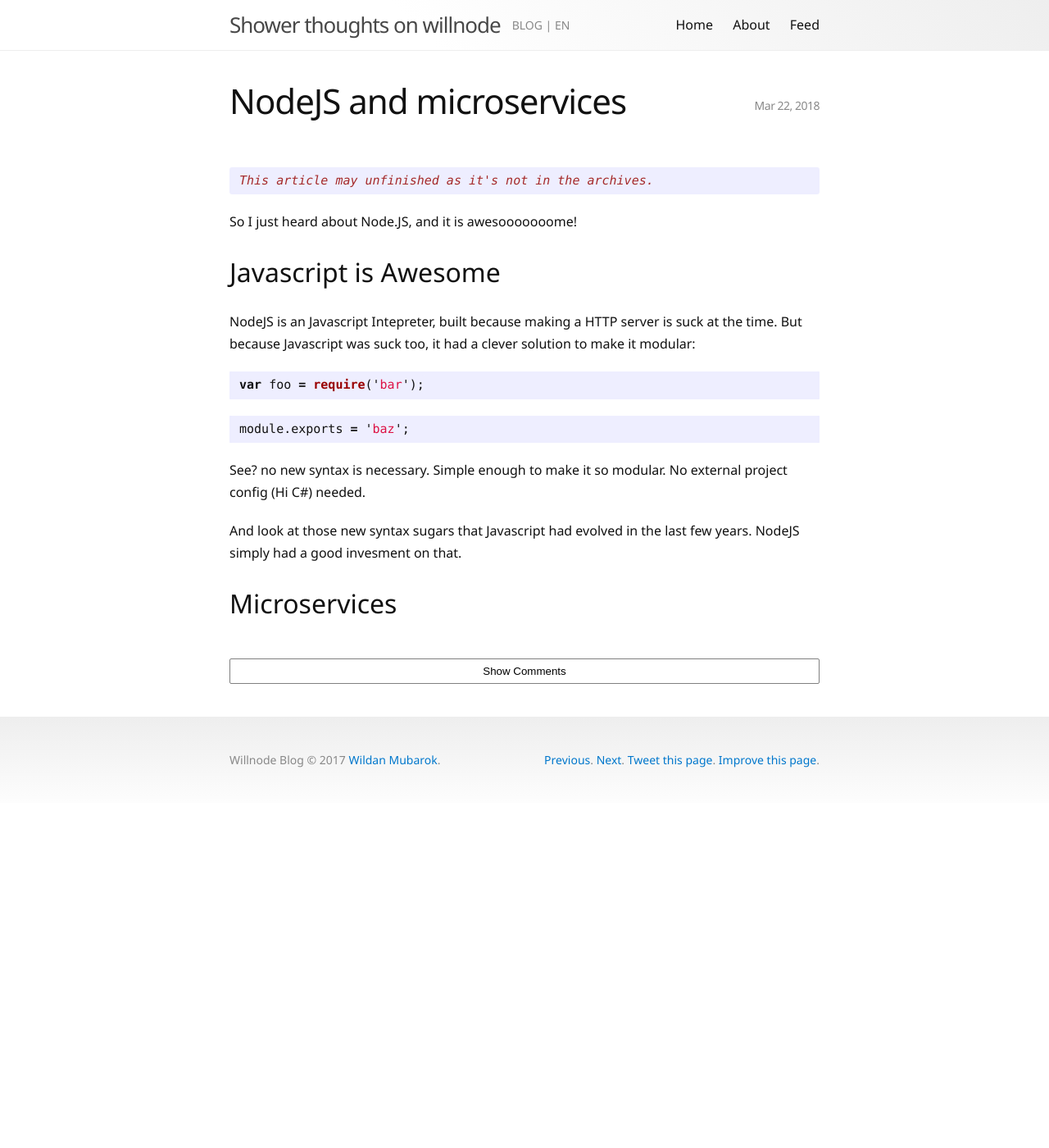
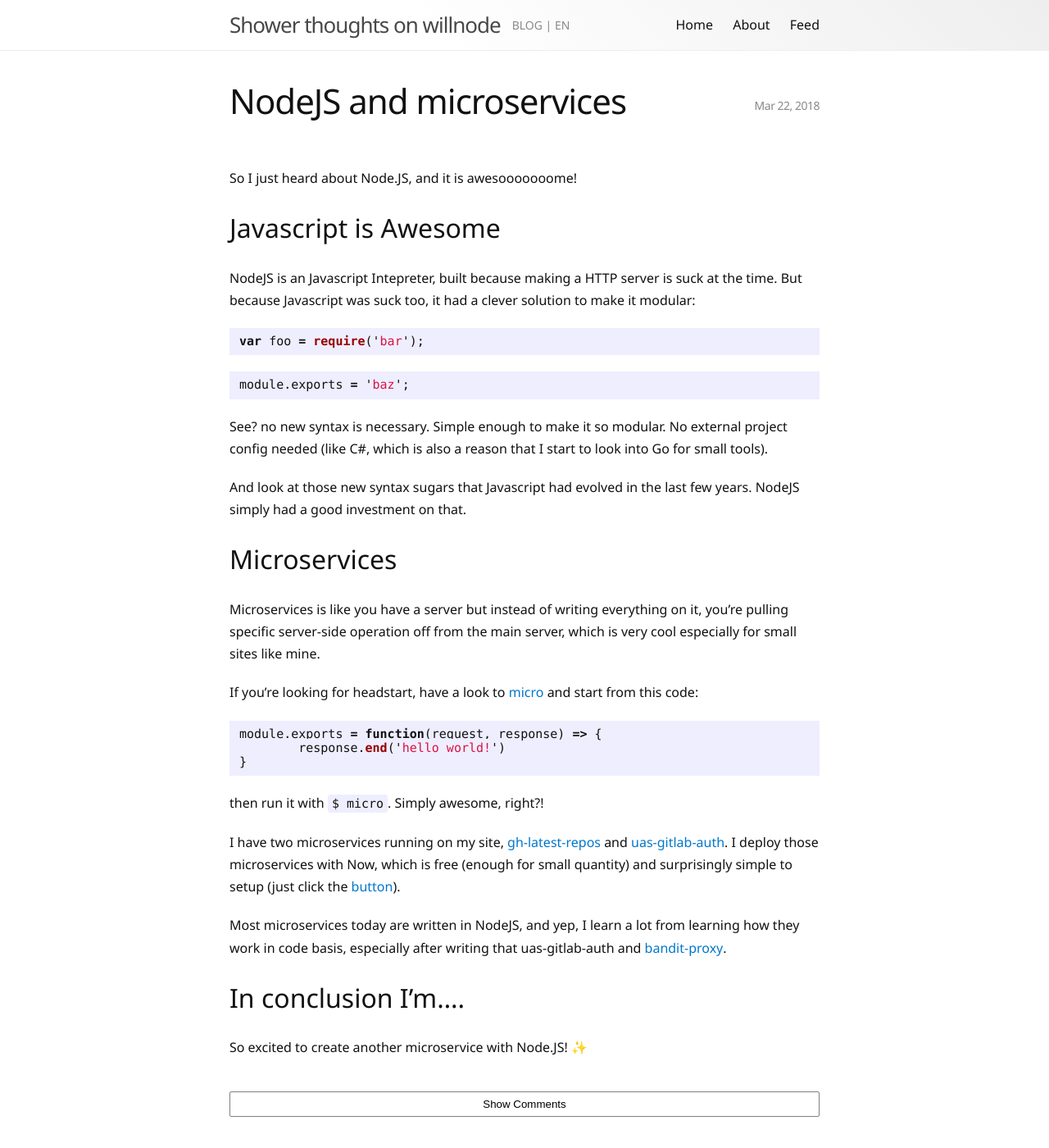
Before and after one commit to willnode/blog, a Jekyll site: the page built from en/_posts/2018-03-22-nodejs-and-microservices.md, in a window 1280 px wide and 1400 px high. Shown: the whole window at 82% size. Built offline with Jekyll 4.4.1, drawn with Linux system fonts in a browser that asks for light colours.

Commit message:
improve and publish posts

````diff
--- a/en/_posts/2018-03-22-nodejs-and-microservices.md
+++ b/en/_posts/2018-03-22-nodejs-and-microservices.md
@@ -17,8 +16,28 @@ var foo = require('bar');
 module.exports = 'baz';
 ```
 
-See? no new syntax is necessary. Simple enough to make it so modular. No external project config (Hi C#) needed.
+See? no new syntax is necessary. Simple enough to make it so modular. No external project config needed (like C#, which is also a reason that I start to look into Go for small tools).
 
-And look at those new syntax sugars that Javascript had evolved in the last few years. NodeJS simply had a good invesment on that.
+And look at those new syntax sugars that Javascript had evolved in the last few years. NodeJS simply had a good investment on that.
 
 ## Microservices
+
+Microservices is like you have a server but instead of writing everything on it, you're pulling specific server-side operation off from the main server, which is very cool especially for small sites like mine.
+
+If you're looking for headstart, have a look to [micro](https://github.com/zeit/micro) and start from this code:
+
+```js
+module.exports = function(request, response) => {
+	response.end('hello world!')
+}
+```
+
+then run it with `$ micro`. Simply awesome, right?!
+
+I have two microservices running on my site, [gh-latest-repos](https://github.com/sindresorhus/gh-latest-repos) and [uas-gitlab-auth](https://github.com/willnode/uas-gitlab-auth). I deploy those microservices with Now, which is free (enough for small quantity) and surprisingly simple to setup (just click the [button](https://deploy.now.sh/)).
+
+Most microservices today are written in NodeJS, and yep, I learn a lot from learning how they work in code basis, especially after writing that uas-gitlab-auth and [bandit-proxy](https://github.com/willnode/bandit-proxy).
+
+## In conclusion I'm....
+
+So excited to create another microservice with Node.JS! ✨
````
Also changed, not shown: other parts of en/_posts/2018-03-22-nodejs-and-microservices.md (+0 -1 lines), en/_posts/2018-03-31-off-the-internet-for-college.md (+6 -6 lines).
